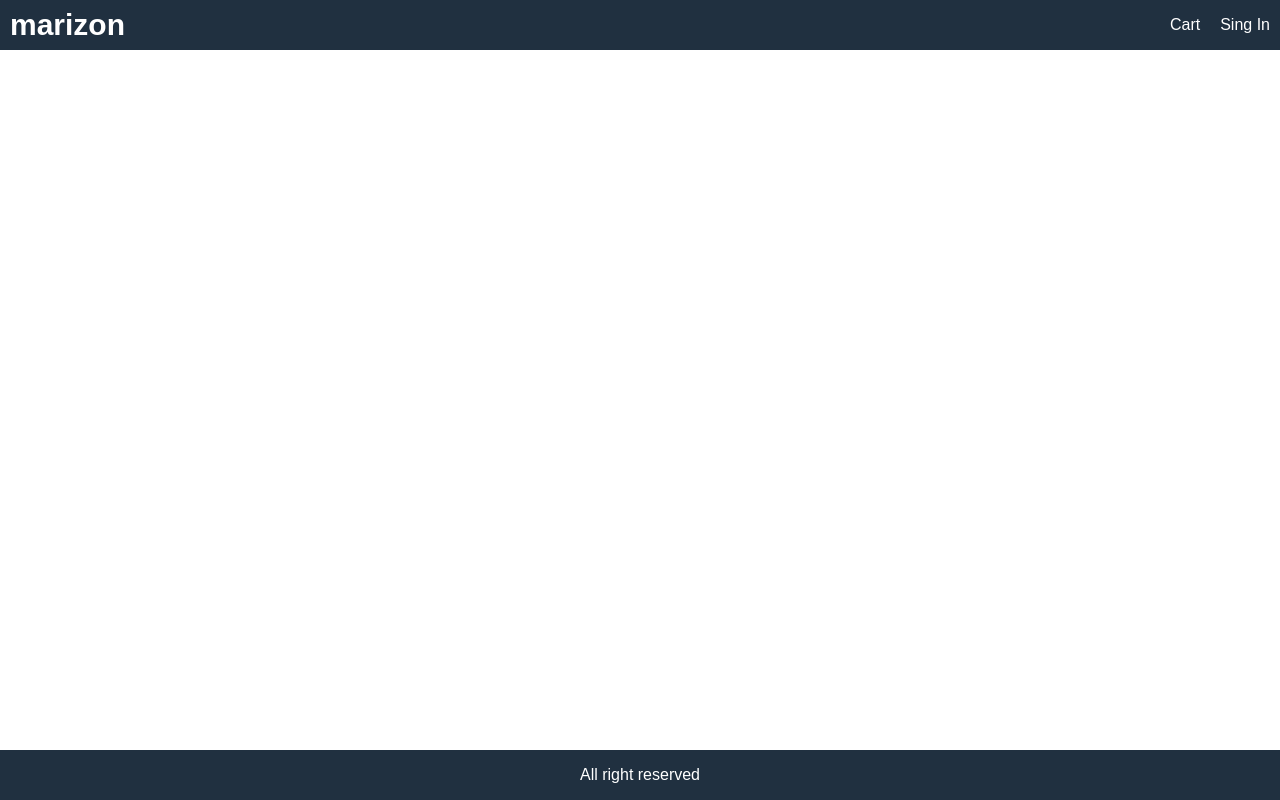
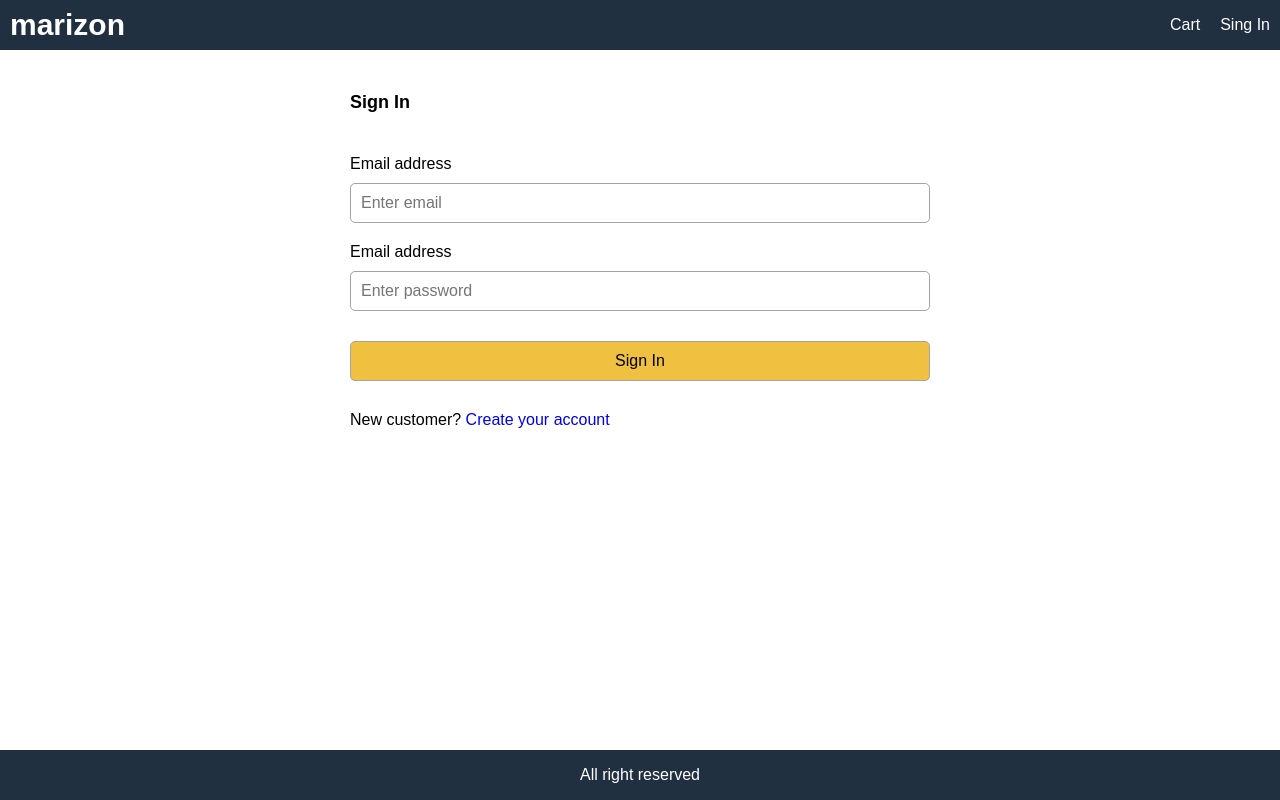
Before and after one commit to apolosantoni/marizon-app, a React (Create React App) app in the folder frontend/: page /signin in a window 1280 px wide. Built offline with nearby package versions, Linux system fonts and the light colour scheme.

Commit message:
create sign in

```diff
--- a/frontend/src/App.js
+++ b/frontend/src/App.js
@@ -1,14 +1,15 @@
 import React from 'react';
 import { useSelector } from 'react-redux';
-import { BrowserRouter, Link, Route} from 'react-router-dom';
+import { BrowserRouter, Link, Route } from 'react-router-dom';
 import CartScreen from './screens/CartScreen';
 import HomeScreen from './screens/HomeScreen';
 import ProductScreen from './screens/ProductScreen';
+import SigninScreen from './screens/SigninScreen';
 
 
 function App() {
-  const cart = useSelector((state)=> state.cart);
-  const {cartItems} = cart;
+  const cart = useSelector((state) => state.cart);
+  const { cartItems } = cart;
   return (
     <BrowserRouter>
       <div className="grid-container">
@@ -18,17 +19,18 @@
           </div>
           <div>
             <Link to="/cart">Cart{
-            cartItems.length > 0 &&(
+              cartItems.length > 0 && (
                 <span className="badge">{cartItems.length}</span>
               )
             }
             </Link>
-          <Link to="/singin">Sing In</Link>
+            <Link to="/signin">Sing In</Link>
           </div>
         </header>
         <main>
           <Route path='/cart/:id?' component={CartScreen}></Route>
           <Route path='/product/:id' component={ProductScreen}></Route>
+          <Route path='/signin' component={SigninScreen}></Route>
           <Route path='/' component={HomeScreen} exact></Route>
         </main>
         <footer className="row center">
--- a/frontend/src/index.css
+++ b/frontend/src/index.css
@@ -193,3 +193,18 @@
   color: #a02020;
   background-color: #ffe0e0;
 }
+
+/* Form */
+.form {
+  max-width: 60rem;
+  margin: 0 auto;
+}
+.form > div {
+  display: flex;
+  flex-direction: column;
+  margin: 1rem;
+}
+.form label{
+  margin: 1rem 0;
+  display: block;
+}
--- /dev/null
+++ b/frontend/src/screens/SigninScreen.js
@@ -0,0 +1,41 @@
+import React, { useState } from 'react';
+import { Link } from 'react-router-dom';
+
+export default function SigninScreen() {
+    const [email, setEmail] = useState('');
+    const [password, setPassword] = useState('');
+
+    const submitHandle = (e) => {
+        e.preventDefault();
+        // TODO: signin action
+    }
+
+    return (
+        <div>
+            <form className="form" onSubmit={submitHandle}>
+                <div>
+                    <h1>Sign In</h1>
+                </div>
+                <div>
+                    <label htmlFor="email">Email address</label>
+                    <input type="email" id="email" placeholder="Enter email" required onChange={(e) => setEmail(e.targer.value)}></input>
+                </div>
+                <div>
+                    <label htmlFor="password">Email address</label>
+                    <input type="password" id="password" placeholder="Enter password" required onChange={(e) => setPassword(e.targer.value)}></input>
+                </div>
+                <div>
+                    <label />
+                    <button className="primary" type="submit">Sign In</button>
+                </div>
+                <div>
+                    <label />
+                    <div>
+                        New customer? {' '}
+                        <Link to="/register">Create your account</Link>
+                    </div>
+                </div>
+            </form>
+        </div>
+    )
+}
```
Lines whose indentation alone changed are shown as unchanged.
